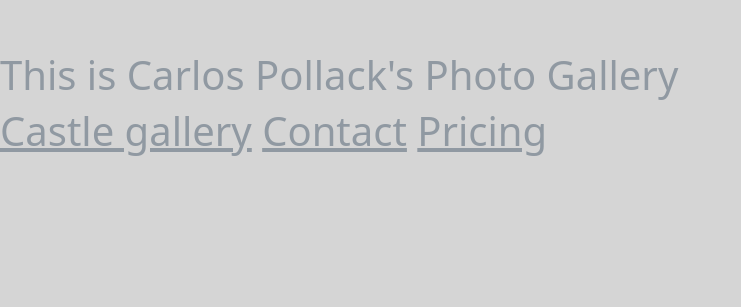
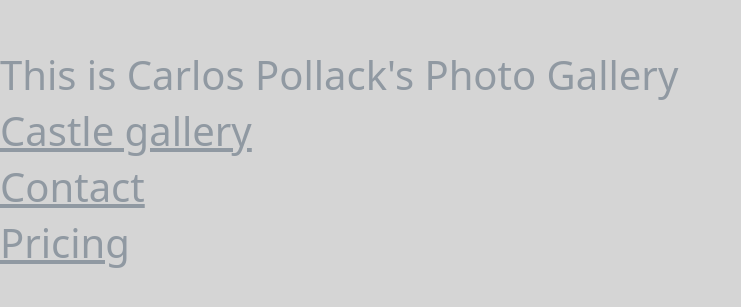
Before and after one commit to FezzyJr/PollackWebDesignFall23, a plain HTML site: page Bootstrap/Photo Gallery/index.html in a window 1280 px wide. Shown: the part 269-576 px from the top of the page, without its empty margins (0-741 px from the left). Drawn offline with nearby package versions, Linux system fonts and the light colour scheme.

Commit message:
Updating photo gallery
Updating and fixing the photo gallery website

```diff
--- a/Bootstrap/Photo Gallery/index.html
+++ b/Bootstrap/Photo Gallery/index.html
@@ -23,11 +23,11 @@
     <title>Document</title>
 </head>
 <body>
-    <main class="cover">
+    <main class="cover" >
 <div><h1>This is Carlos Pollack's Photo Gallery</h1></div>
-<h1><a href="castle-gallery.html">Castle gallery</a>
-<a href="contact.html">Contact</a>
-<a href="pricing.html">Pricing</a></h1>
+<h1><a href="castle-gallery.html">Castle gallery</a></h1>
+<h1><a href="contact.html">Contact</a></h1>
+<h1><a href="pricing.html">Pricing</a></h1>
 
     </main>
 </body>
```
